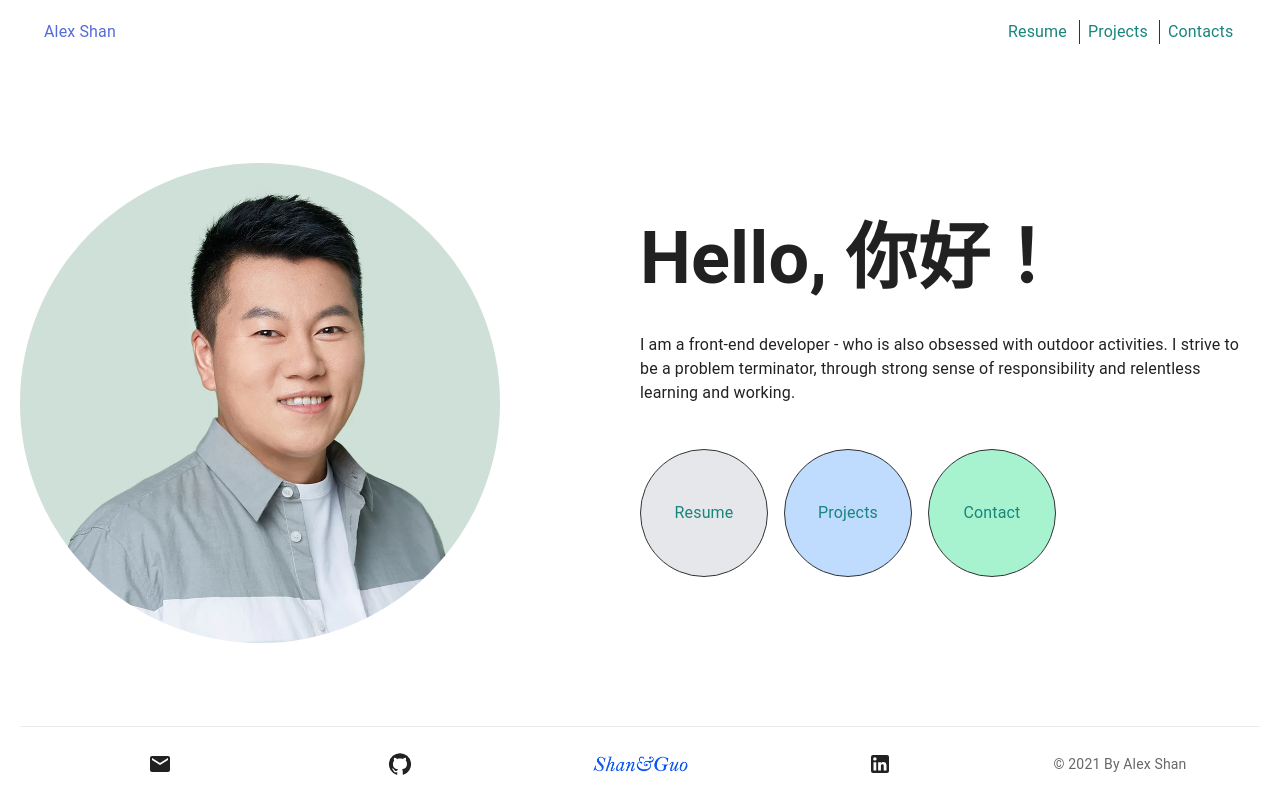
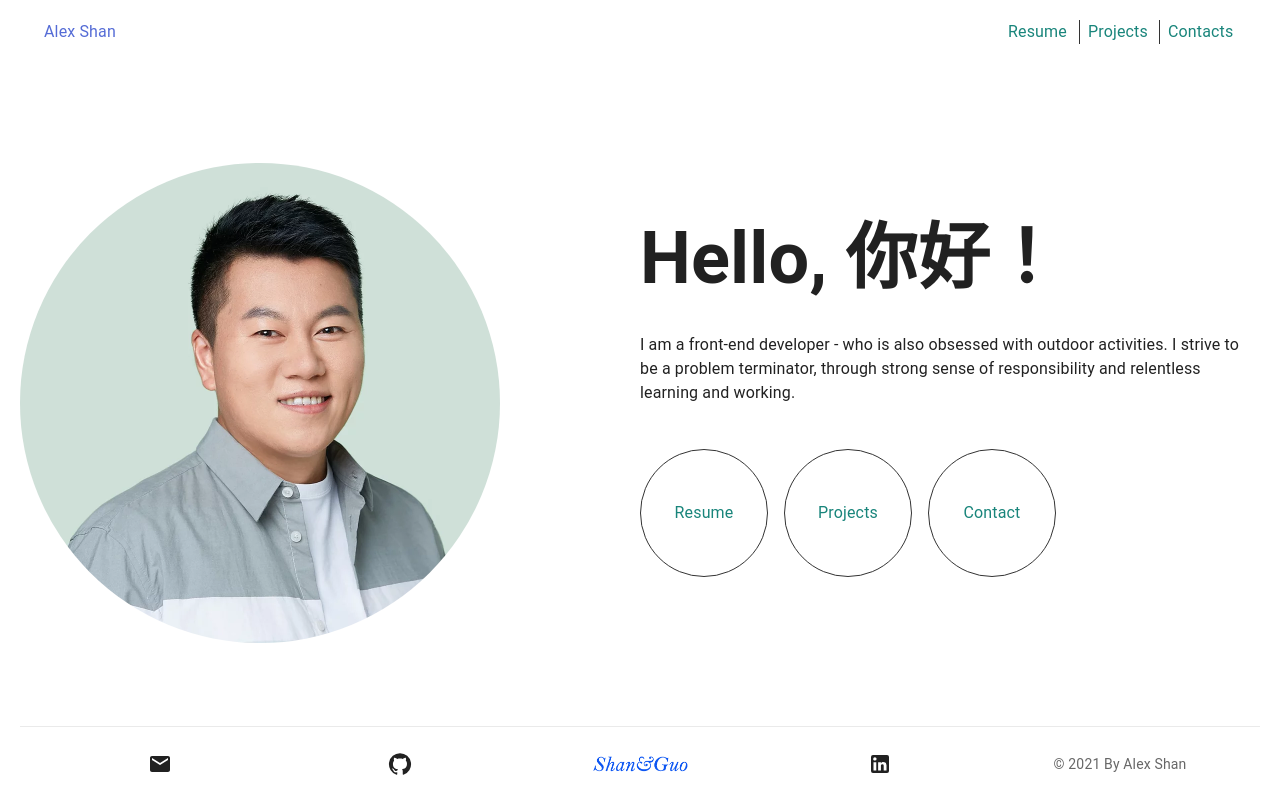
Before and after one commit to AlexShan2008/blog, a Next.js app: page / in a window 1280 px wide. Built offline with nearby package versions, Linux system fonts and the light colour scheme.

Commit message:
feat: remove the Intro buttons background color

```diff
--- a/components/intro.tsx
+++ b/components/intro.tsx
@@ -23,7 +23,7 @@ const Intro = () => {
             underline="none"
             color="secondary"
           >
-            <div className="link-wrapper bg-gray-200 button">Resume</div>
+            <div className="link-wrapper  button">Resume</div>
           </Link>
           <Link
             href="/projects"
@@ -31,7 +31,7 @@ const Intro = () => {
             underline="none"
             color="secondary"
           >
-            <div className="link-wrapper bg-blue-200 button">Projects</div>
+            <div className="link-wrapper  button">Projects</div>
           </Link>
           <Link
             href="/contact"
@@ -39,7 +39,7 @@ const Intro = () => {
             underline="none"
             color="secondary"
           >
-            <div className="link-wrapper bg-green-200 button">Contact</div>
+            <div className="link-wrapper  button">Contact</div>
           </Link>
         </div>
       </div>
```
